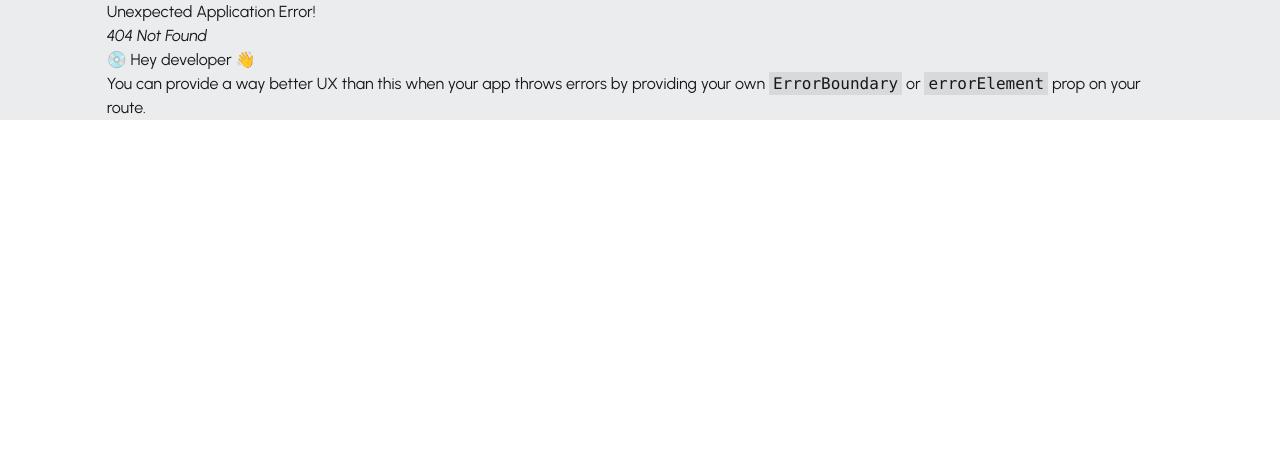
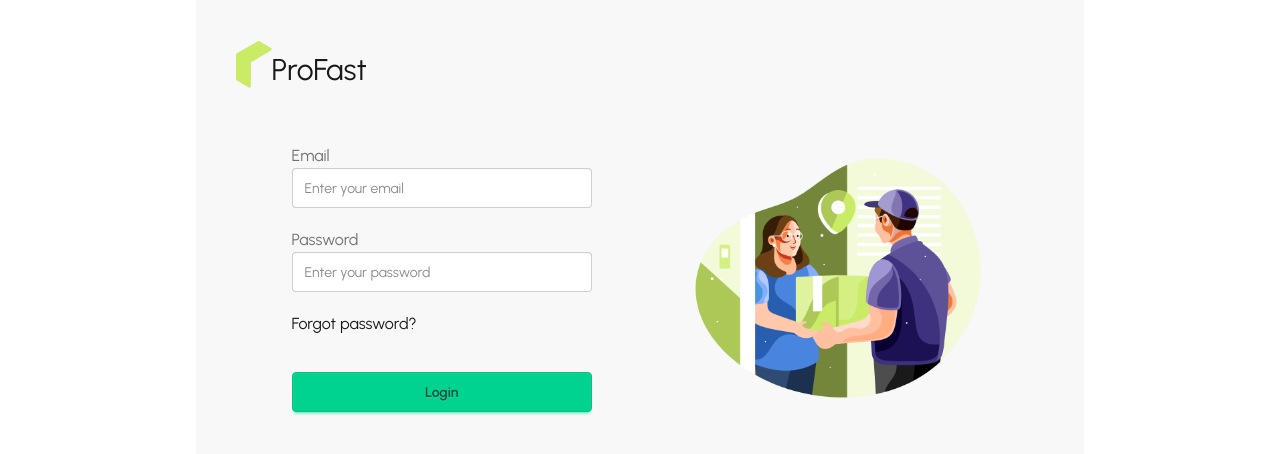
Before and after one commit to bishalsaha-official/pro-fast-client, a React (Vite) app: page /login in a window 1280 px wide. Before the commit this address had no page. Shown: the top 454 px of the page. Built offline with nearby package versions, Linux system fonts and the light colour scheme.

Commit message:
Implement login form

```diff
--- a/index.html
+++ b/index.html
@@ -6,7 +6,7 @@
     <meta name="viewport" content="width=device-width, initial-scale=1.0" />
     <title>pro-fast-client</title>
   </head>
-  <body style="background-color: #EAECED;">
+  <body>
     <div id="root"></div>
     <script type="module" src="/src/main.jsx"></script>
   </body>
--- a/package.json
+++ b/package.json
@@ -14,6 +14,7 @@
     "react": "^19.2.0",
     "react-dom": "^19.2.0",
     "react-fast-marquee": "^1.6.5",
+    "react-hook-form": "^7.68.0",
     "react-icons": "^5.5.0",
     "react-responsive-carousel": "^3.2.23",
     "react-router": "^7.9.5",
--- /dev/null
+++ b/src/Layouts/AuthLayouts.jsx
@@ -0,0 +1,27 @@
+import { Outlet } from "react-router";
+import authImg from '../assets/authImage.png'
+import ProFastLogo from "../Shared/ProFastLogo/ProFastLogo";
+
+const AuthLayouts = () => {
+    return (
+        <div className="bg-base-200 max-w-10/12 mx-auto p-10">
+            <div>
+                <ProFastLogo></ProFastLogo>
+            </div>
+            <div className="hero-content flex-col lg:flex-row-reverse">
+                <div className="flex-1">
+                    <img
+                        src={authImg}
+                        alt="Authentication"
+                        className="w-full h-full object-cover"
+                    />
+                </div>
+                <div className="flex-1">
+                    <Outlet></Outlet>
+                </div>
+            </div>
+        </div>
+    );
+};
+
+export default AuthLayouts;
--- /dev/null
+++ b/src/Pages/Authentication/Login/Login.jsx
@@ -0,0 +1,48 @@
+import { useForm } from "react-hook-form";
+
+const Login = () => {
+    const {
+    register,
+    handleSubmit,
+    watch,
+    formState: { errors },
+  } = useForm()
+
+    const onSubmit = (data) => {
+        console.log(data)
+    }
+
+    return (
+        <div className="p-10 flex flex-col justify-center">
+            <form onSubmit={handleSubmit(onSubmit)} className="space-y-5">
+                <div className="form-control">
+                    <label className="label">
+                        <span className="label-text">Email</span>
+                    </label>
+                    <input
+                        type="email"
+                        placeholder="Enter your email"
+                        {...register("email", { required: true })}
+                        className="input input-bordered w-full"
+                    />
+                </div>
+
+                <div className="form-control">
+                    <label className="label">
+                        <span className="label-text">Password</span>
+                    </label>
+                    <input
+                        type="password"
+                        placeholder="Enter your password"
+                        {...register("password", { required: true })}
+                        className="input input-bordered w-full"
+                    />
+                </div>
+                <div><a className="link link-hover">Forgot password?</a></div>
+                <button className="btn btn-success w-full mt-4">Login</button>
+            </form>
+        </div>
+    );
+};
+
+export default Login;
--- a/src/router/router.jsx
+++ b/src/router/router.jsx
@@ -1,6 +1,8 @@
 import { createBrowserRouter } from "react-router";
 import RootLayouts from "../Layouts/RootLayouts";
 import Home from "../Pages/Home/Home/Home";
+import AuthLayouts from "../Layouts/AuthLayouts";
+import Login from "../Pages/Authentication/Login/Login";
 
 export const router = createBrowserRouter([
   {
@@ -12,5 +14,15 @@ export const router = createBrowserRouter([
         Component: Home
       }
     ]
+  },
+  {
+    path: '/',
+    Component: AuthLayouts,
+    children: [
+      {
+        path: '/login',
+        Component: Login
+      }
+    ]
   }
 ]);
```
Also changed, not shown: 1 other file (tests, documents, lock files or other folders).
